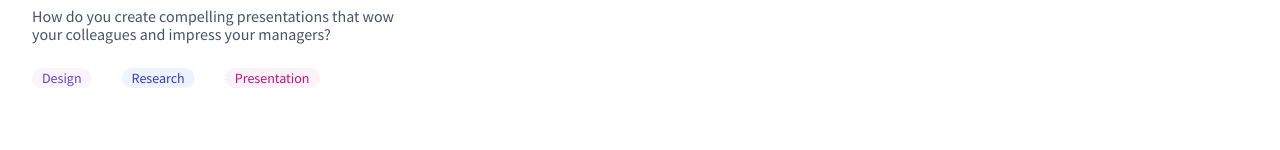
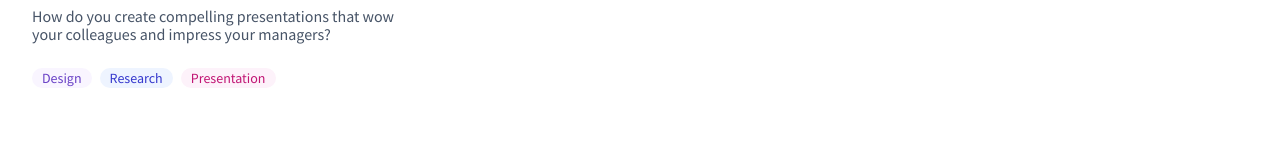
Before and after one commit to theromanovich/toscar, a Next.js app: page / in a window 1280 px wide. Shown: the part 2220-2370 px from the top of the page. Built offline with nearby package versions, Linux system fonts and the light colour scheme.

Commit message:
add blog of the day

```diff
--- a/src/components/Blog/Blog.js
+++ b/src/components/Blog/Blog.js
@@ -1,32 +1,41 @@
 import BlogList from "./BlogList"
+
+import { blogOfTheDay } from "./blogData";
 
 const Blog = () => {
   return (
     <section>
-        <div className="blog">
+        {blogOfTheDay.map(blog => {
+               const {img, author, title, description, tags, id} = blog;
+               return (
+                <div className="blog" key={id}>
                     <div className="container blog__container">
                         <div className="blog__card">
-                    <img src="/images/blog-main.png" alt=""/>
+                            <img src={img} alt={title}/>
                             <div className="blog__card-author">
-                        Olivia Rhye • 20 Jan 2022
+                                {author}
                             </div>
                             <div className="blog__card-title">
-                        UX review presentations
+                                {title}
                                 <svg width="12" height="12" viewBox="0 0 12 12" fill="none" xmlns="http://www.w3.org/2000/svg">
                                 <path d="M1 11L11 1M11 1H1M11 1V11" stroke="black" stroke-width="2" stroke-linecap="round" stroke-linejoin="round"/>
                                 </svg>
                             </div>
-                    <div className="blog__card-description" style={{width: '380px', maxWidth: '100%'}}>
-                        How do you create compelling presentations that wow your colleagues and impress your managers?
+                            <div className="blog__card-description">
+                                {description}
                             </div>
-                    <div className="blog__card-tags" style={{display: 'flex'}}>
-                        <span className="tag design">Design</span>
-                        <span className="tag research">Research</span>
-                        <span className="tag presentation">Presentation</span>
+                            <div className="blog__card-tags">
+                                {tags.map(item => {
+                                    return <span className={`tag ${item.toLowerCase()}`}>{item}</span>
+                                })}
                             </div>
                         </div>
                     </div>
                 </div>
+               )
+
+        })}
+
         <BlogList />
     </section>
   )
--- a/src/components/Blog/blogData.js
+++ b/src/components/Blog/blogData.js
@@ -49,3 +49,15 @@ export const blogData = [
         id: 6
     }
 ]
+
+
+export const blogOfTheDay = [
+    {
+        img: '/images/blog-main.png',
+        author: 'Olivia Rhye • 20 Jan 2022',
+        title: 'UX review presentations',
+        description: '  How do you create compelling presentations that wow your colleagues and impress your managers?',
+        tags: ['Design', 'Research', 'Presentation'],
+        id: 1
+    }
+]
--- a/src/style/block/blog.scss
+++ b/src/style/block/blog.scss
@@ -23,6 +23,8 @@
             margin-bottom: 8px;
         }
         &-description {
+            width: 380px;
+            max-width: 100%;
             font-weight: 400;
             font-size: 16px;
             color: #475467;
@@ -30,7 +32,7 @@
         }
         &-tags {
             display: flex;
-            gap: 30px;
+            gap: 8px;
         }
     }
 }
```
Lines whose indentation alone changed are shown as unchanged.
